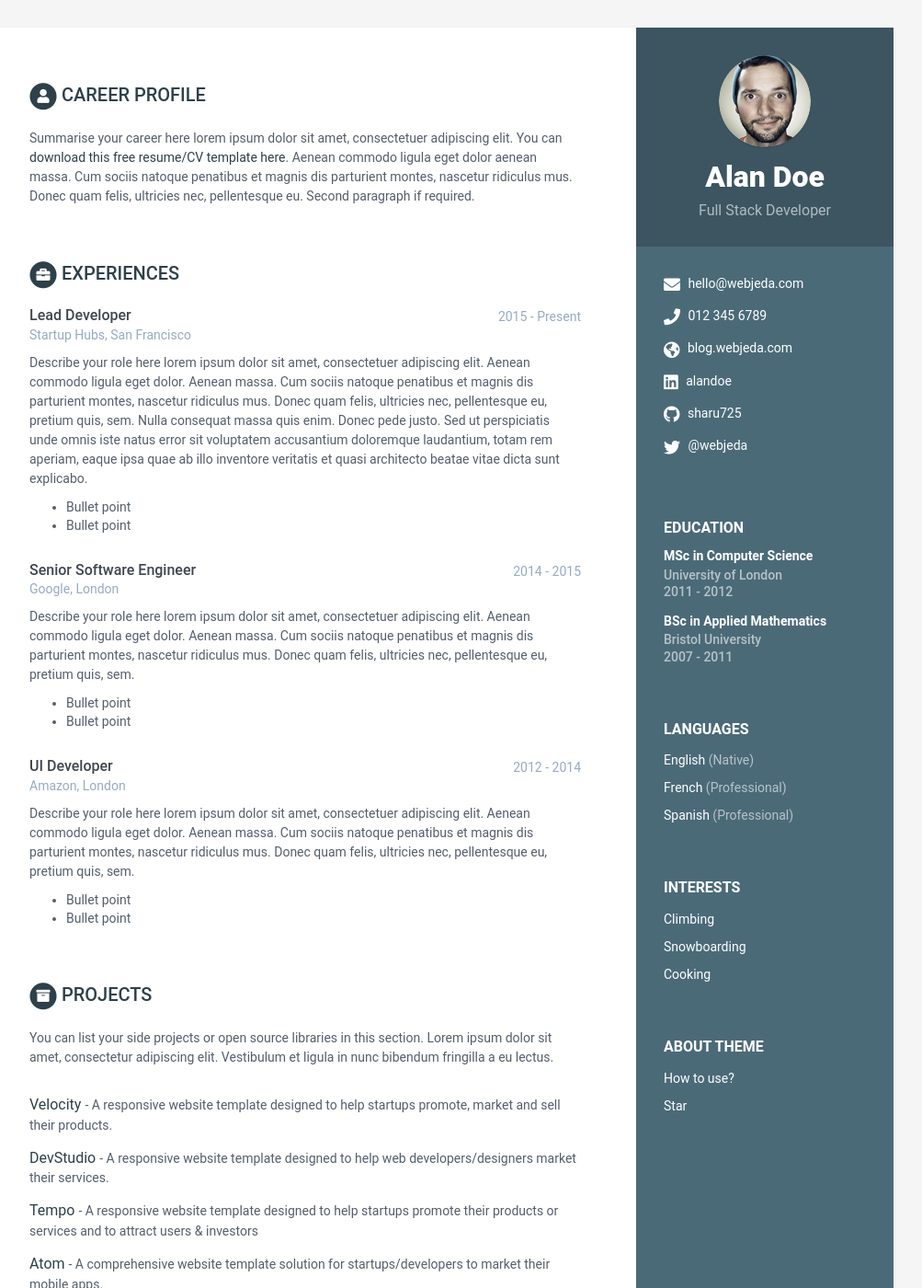
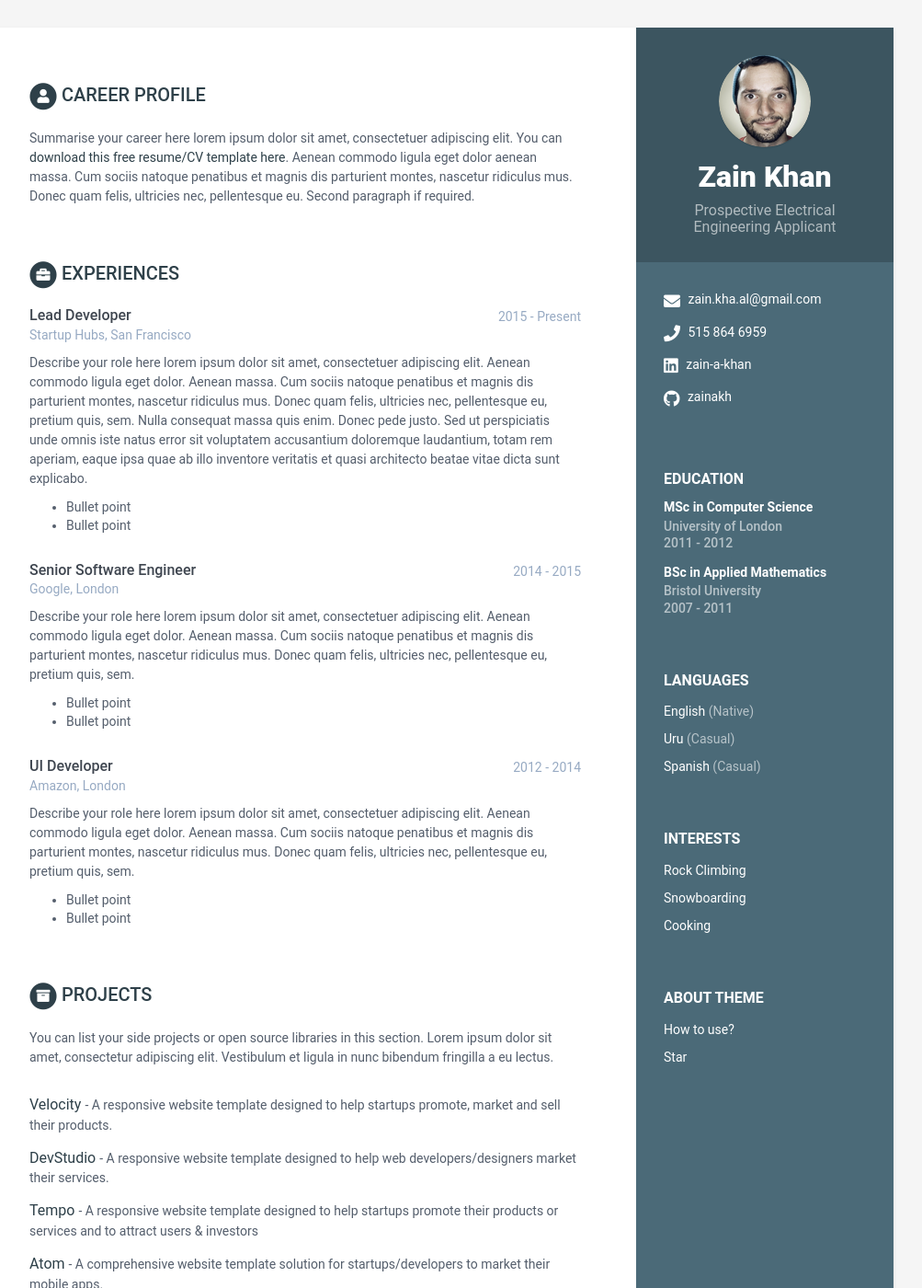
Before and after one commit to zainakh/zainakh.github.io, a Jekyll site: the page built from index.html, in a window 1280 px wide and 1400 px high. Shown: the whole window at 92% size, without its empty margins (168-1171 px from the left). Built offline with Jekyll 4.4.1, drawn with Linux system fonts in a browser that asks for light colours.

Commit message:
Update data.yml

```diff
--- a/_data/data.yml
+++ b/_data/data.yml
@@ -7,35 +7,28 @@ sidebar:
     education: True # set to False if you want education in main section instead of in sidebar
 
     # Profile information
-    name: Alan Doe
-    tagline: Full Stack Developer
+    name: Zain Khan
+    tagline: Prospective Electrical Engineering Applicant
     avatar: profile.png  #place a 100x100 picture inside /assets/images/ folder and provide the name of the file below
 
     # Sidebar links
-    email: hello@webjeda.com
-    phone: 012 345 6789
-    website: blog.webjeda.com #do not add http://
-    linkedin: alandoe
-    github: sharu725
-    gitlab:
-    bitbucket:
-    twitter: '@webjeda'
-    stack-overflow: # Number/Username, e.g. 123456/alandoe
-    codewars:
-    goodreads: # Number-Username, e.g. 123456-alandoe
+    email: zain.kha.al@gmail.com
+    phone: 515 864 6959
+    linkedin: zain-a-khan
+    github: zainakh
 
     languages:
       - idiom: English
         level: Native
 
-      - idiom: French
-        level: Professional
+      - idiom: Uru
+        level: Casual
 
       - idiom: Spanish
-        level: Professional
+        level: Casual
 
     interests:
-      - item: Climbing
+      - item: Rock Climbing
         link:
 
       - item: Snowboarding
```
